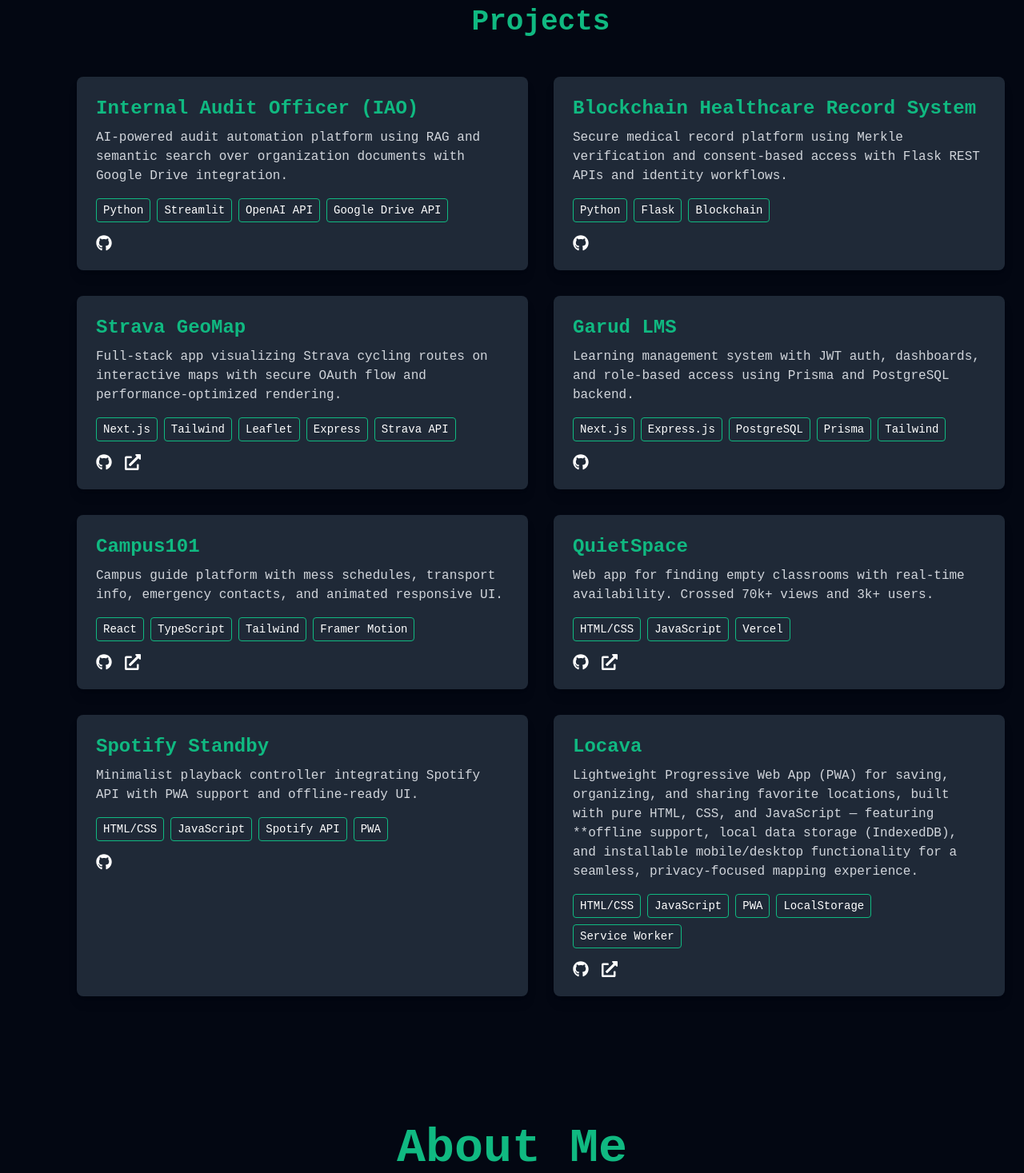
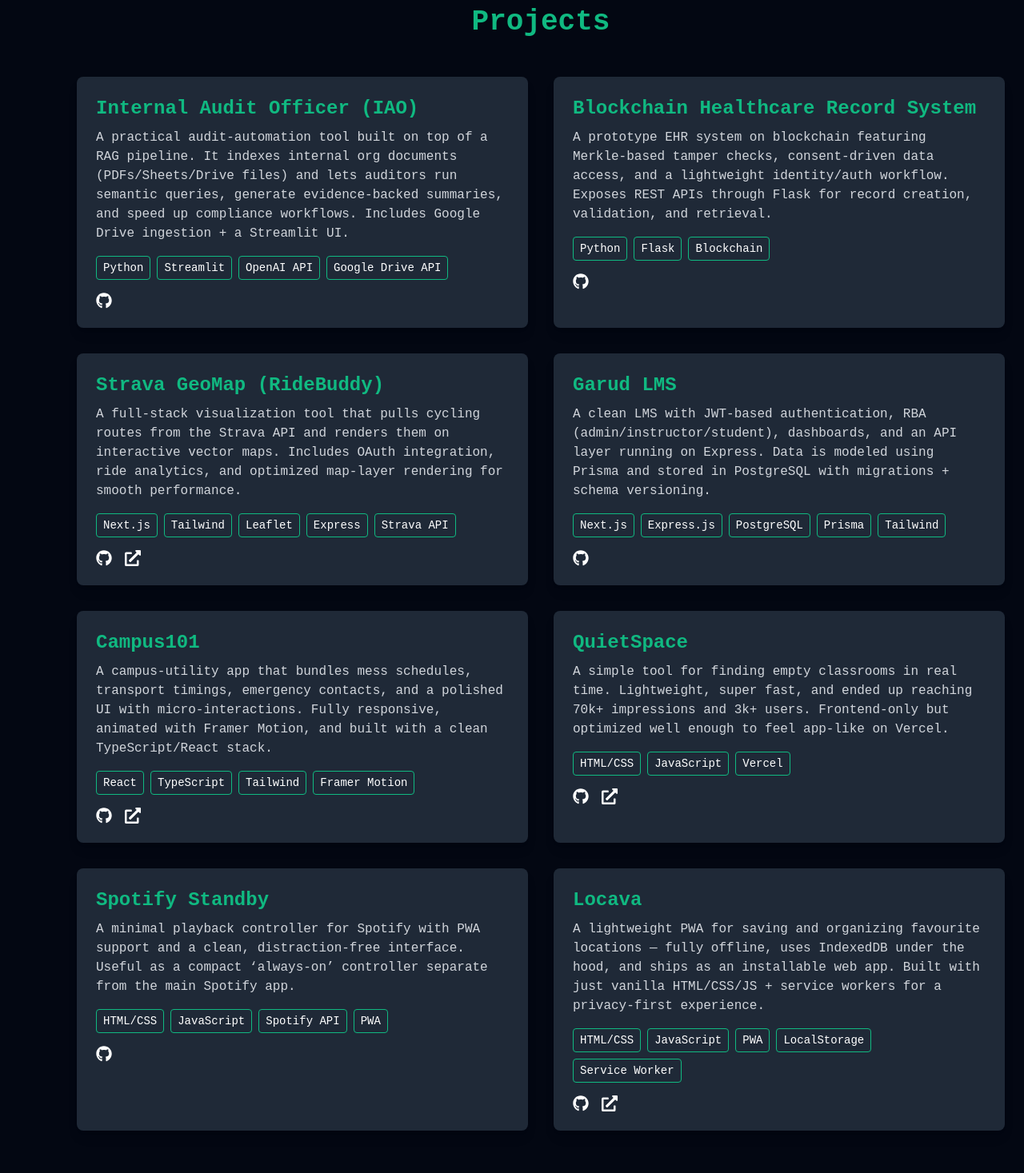
Before and after one commit to sdeevanapalli/sdeevanapalli-portfolio, a React (Vite) app: page / in a window 1280 px wide. Shown: the part 872-2339 px from the top of the page at 80% size. Built offline with nearby package versions, Linux system fonts and the light colour scheme; the HTML template or start-up script is replaced by a standard one.

Commit message:
eslint issues

```diff
--- a/src/components/Projects.tsx
+++ b/src/components/Projects.tsx
@@ -4,61 +4,70 @@
 const projects = [
   {
     name: "Internal Audit Officer (IAO)",
-    description: "AI-powered audit automation platform using RAG and semantic search over organization documents with Google Drive integration.",
+    description:
+      "A practical audit-automation tool built on top of a RAG pipeline. It indexes internal org documents (PDFs/Sheets/Drive files) and lets auditors run semantic queries, generate evidence-backed summaries, and speed up compliance workflows. Includes Google Drive ingestion + a Streamlit UI.",
     tech: ["Python", "Streamlit", "OpenAI API", "Google Drive API"],
     github: "https://github.com/sdeevanapalli/audit_gen",
     live: "",
   },
   {
     name: "Blockchain Healthcare Record System",
-    description: "Secure medical record platform using Merkle verification and consent-based access with Flask REST APIs and identity workflows.",
+    description:
+      "A prototype EHR system on blockchain featuring Merkle-based tamper checks, consent-driven data access, and a lightweight identity/auth workflow. Exposes REST APIs through Flask for record creation, validation, and retrieval.",
     tech: ["Python", "Flask", "Blockchain"],
     github: "",
     live: "",
   },
   {
-    name: "Strava GeoMap",
-    description: "Full-stack app visualizing Strava cycling routes on interactive maps with secure OAuth flow and performance-optimized rendering.",
+    name: "Strava GeoMap (RideBuddy)",
+    description:
+      "A full-stack visualization tool that pulls cycling routes from the Strava API and renders them on interactive vector maps. Includes OAuth integration, ride analytics, and optimized map-layer rendering for smooth performance.",
     tech: ["Next.js", "Tailwind", "Leaflet", "Express", "Strava API"],
     github: "https://github.com/sdeevanapalli/strava_geomap",
     live: "https://strava-geomap.vercel.app",
   },
   {
     name: "Garud LMS",
-    description: "Learning management system with JWT auth, dashboards, and role-based access using Prisma and PostgreSQL backend.",
+    description:
+      "A clean LMS with JWT-based authentication, RBA (admin/instructor/student), dashboards, and an API layer running on Express. Data is modeled using Prisma and stored in PostgreSQL with migrations + schema versioning.",
     tech: ["Next.js", "Express.js", "PostgreSQL", "Prisma", "Tailwind"],
     github: "https://github.com/sdeevanapalli/garud",
     live: "",
   },
   {
     name: "Campus101",
-    description: "Campus guide platform with mess schedules, transport info, emergency contacts, and animated responsive UI.",
+    description:
+      "A campus-utility app that bundles mess schedules, transport timings, emergency contacts, and a polished UI with micro-interactions. Fully responsive, animated with Framer Motion, and built with a clean TypeScript/React stack.",
     tech: ["React", "TypeScript", "Tailwind", "Framer Motion"],
     github: "https://github.com/sdeevanapalli/campus101",
     live: "https://campus101.vercel.app",
   },
   {
     name: "QuietSpace",
-    description: "Web app for finding empty classrooms with real-time availability. Crossed 70k+ views and 3k+ users.",
+    description:
+      "A simple tool for finding empty classrooms in real time. Lightweight, super fast, and ended up reaching 70k+ impressions and 3k+ users. Frontend-only but optimized well enough to feel app-like on Vercel.",
     tech: ["HTML/CSS", "JavaScript", "Vercel"],
     github: "https://github.com/sdeevanapalli/quietspace",
     live: "https://qsbphc.vercel.app",
   },
   {
     name: "Spotify Standby",
-    description: "Minimalist playback controller integrating Spotify API with PWA support and offline-ready UI.",
+    description:
+      "A minimal playback controller for Spotify with PWA support and a clean, distraction-free interface. Useful as a compact ‘always-on’ controller separate from the main Spotify app.",
     tech: ["HTML/CSS", "JavaScript", "Spotify API", "PWA"],
     github: "",
     live: "",
   },
   {
     name: "Locava",
-    description: "Lightweight Progressive Web App (PWA) for saving, organizing, and sharing favorite locations, built with pure HTML, CSS, and JavaScript — featuring **offline support, local data storage (IndexedDB), and installable mobile/desktop functionality for a seamless, privacy-focused mapping experience.",
+    description:
+      "A lightweight PWA for saving and organizing favourite locations — fully offline, uses IndexedDB under the hood, and ships as an installable web app. Built with just vanilla HTML/CSS/JS + service workers for a privacy-first experience.",
     tech: ["HTML/CSS", "JavaScript", "PWA", "LocalStorage", "Service Worker"],
     github: "https://github.com/sdeevanapalli/locava",
     live: "https://locava.vercel.app",
   },
 ];
+
 
 export default function Projects() {
   return (
```
